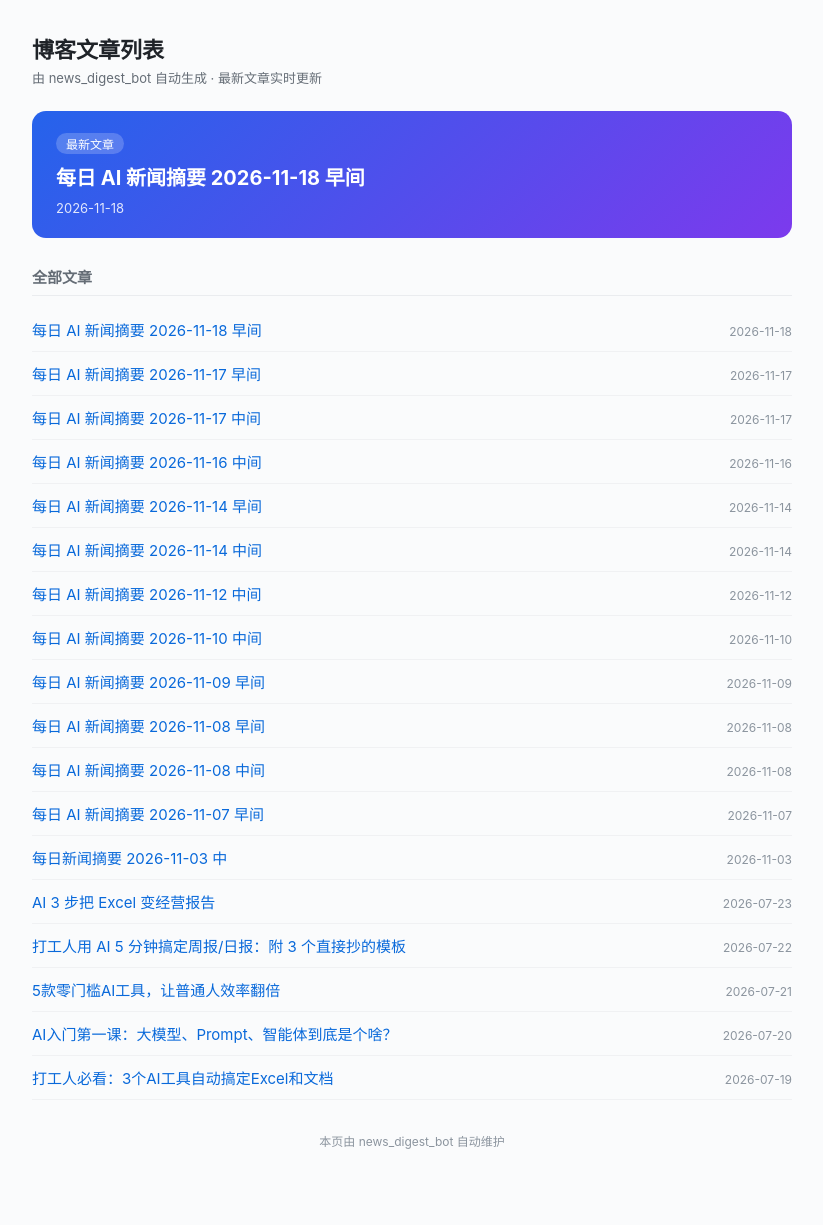
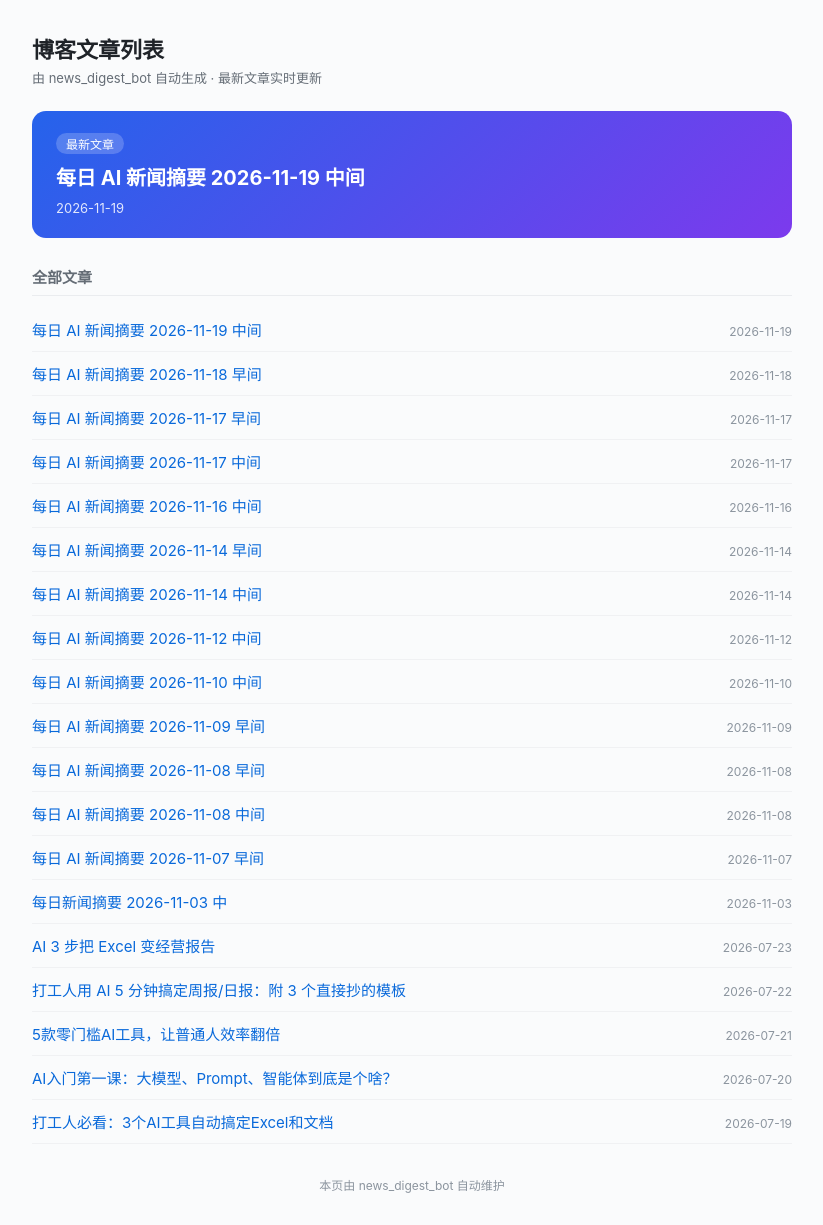
Before and after one commit to xiaoxiaoxiacom/xiaoxiaoxiacom.github.io, a Jekyll site: the page index.html, which Jekyll copies as it is, in a window 1280 px wide. Shown: the whole page, without its empty margins (228-1051 px from the left). Built offline with Jekyll 4.4.1, drawn with Linux system fonts in a browser that asks for light colours; before the commit the page ends 1181 px from its top, so only the background shows below that.

Commit message:
auto: update index.html

```diff
--- a/index.html
+++ b/index.html
@@ -28,11 +28,12 @@
 
     <section class="hero">
       <div class="tag">最新文章</div>
-      <a class="hero-link" href="https://ai.miki.vip/2026/11/18/ai-news-2026-11-18-morning/">每日 AI 新闻摘要 2026-11-18 早间</a>
-      <div class="hero-date">2026-11-18</div>
+      <a class="hero-link" href="https://ai.miki.vip/2026/11/19/ai-news-2026-11-19-noon/">每日 AI 新闻摘要 2026-11-19 中间</a>
+      <div class="hero-date">2026-11-19</div>
     </section>
   <h2>全部文章</h2>
   <ul>
+      <li><a href="https://ai.miki.vip/2026/11/19/ai-news-2026-11-19-noon/">每日 AI 新闻摘要 2026-11-19 中间</a><span class="date">2026-11-19</span></li>
       <li><a href="https://ai.miki.vip/2026/11/18/ai-news-2026-11-18-morning/">每日 AI 新闻摘要 2026-11-18 早间</a><span class="date">2026-11-18</span></li>
       <li><a href="https://ai.miki.vip/2026/11/17/ai-news-2026-11-17-morning/">每日 AI 新闻摘要 2026-11-17 早间</a><span class="date">2026-11-17</span></li>
       <li><a href="https://ai.miki.vip/2026/11/17/ai-news-2026-11-17-noon/">每日 AI 新闻摘要 2026-11-17 中间</a><span class="date">2026-11-17</span></li>
```
